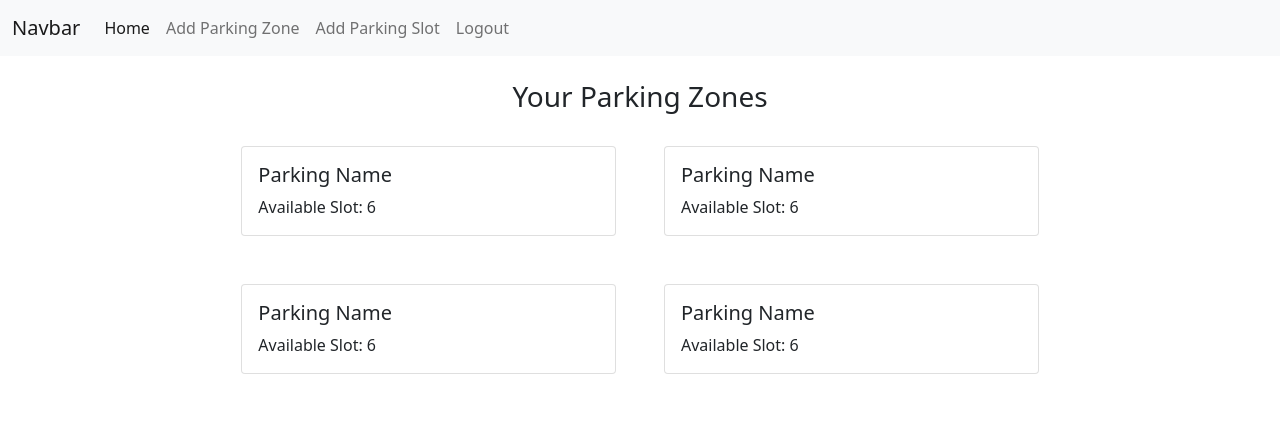
After one commit to NiloyKumarKundu/smart-parking-system, a PHP site: page /service_provider/home.php in a window 1280 px wide. The commit adds this page. Shown: the top 421 px of the page. Run offline with PHP 8.4, Linux system fonts and the light colour scheme.

Commit message:
Front end updated

```diff
--- a/index.php
+++ b/index.php
@@ -21,7 +21,7 @@
                     <div class="card-body">
                         <h5 class="card-title">Serveice Provider</h5>
                         <p class="card-text">Want to be a businessman?</p>
-                        <a href="#" class="btn btn-success">Click Here</a>
+                        <a href="./service_provider/login.php" class="btn btn-success">Click Here</a>
                     </div>
                 </div>
             </div>
--- /dev/null
+++ b/service_provider/home.php
@@ -0,0 +1,51 @@
+<?php include '../header.php'; ?>
+<?php include './navbar.php'; ?>
+
+<div class="row justify-content-center">
+    <div class="col-md-8 p-4">
+    <div class="col-md-12 text-center">
+      <h3 class="events">Your Parking Zones</h3>
+    </div>
+        <div class="row">
+            <div class="col-sm-6 p-4">
+                <div class="card">
+                    <div class="card-body">
+                        <h5 class="card-title">Parking Name</h5>
+                        <p class="card-text">Available Slot: 6</p>
+                    </div>
+                </div>
+            </div>
+
+            <div class="col-sm-6 p-4">
+                <div class="card">
+                    <div class="card-body">
+                        <h5 class="card-title">Parking Name</h5>
+                        <p class="card-text">Available Slot: 6</p>
+                    </div>
+                </div>
+            </div>
+
+            <div class="col-sm-6 p-4">
+                <div class="card">
+                    <div class="card-body">
+                        <h5 class="card-title">Parking Name</h5>
+                        <p class="card-text">Available Slot: 6</p>
+                    </div>
+                </div>
+            </div>
+
+            <div class="col-sm-6 p-4">
+                <div class="card">
+                    <div class="card-body">
+                        <h5 class="card-title">Parking Name</h5>
+                        <p class="card-text">Available Slot: 6</p>
+                    </div>
+                </div>
+            </div>
+        </div>
+    </div>
+</div>
+
+
+
+<?php include '../footer.php'; ?>
--- /dev/null
+++ b/service_provider/navbar.php
@@ -0,0 +1,21 @@
+<?php include '../header.php'; ?>
+
+<nav class="navbar navbar-expand-lg navbar-light bg-light">
+  <div class="container-fluid">
+    <a class="navbar-brand" href="./home.php">Navbar</a>
+    <button class="navbar-toggler" type="button" data-bs-toggle="collapse" data-bs-target="#navbarNavAltMarkup" aria-controls="navbarNavAltMarkup" aria-expanded="false" aria-label="Toggle navigation">
+      <span class="navbar-toggler-icon"></span>
+    </button>
+
+    <div class="collapse navbar-collapse" id="navbarNavAltMarkup">
+      <div class="navbar-nav">
+        <a class="nav-link active" aria-current="page" href="./home.php">Home</a>
+        <a class="nav-link" href="./add_parking_zone.php">Add Parking Zone</a>
+        <a class="nav-link" href="./add_parking_slot.php">Add Parking Slot</a>
+        <a class="nav-link" href="./logout.php">Logout</a>
+      </div>
+
+    </div>
+
+  </div>
+</nav>
```
Also changed, not shown: service_provider/add_parking_zone.php (added, +31 -0 lines), service_provider/config.php (added, +10 -0 lines), service_provider/login.php (added, +74 -0 lines), service_provider/logout.php (added, +9 -0 lines), service_provider/add_parking_slot.php (added).
